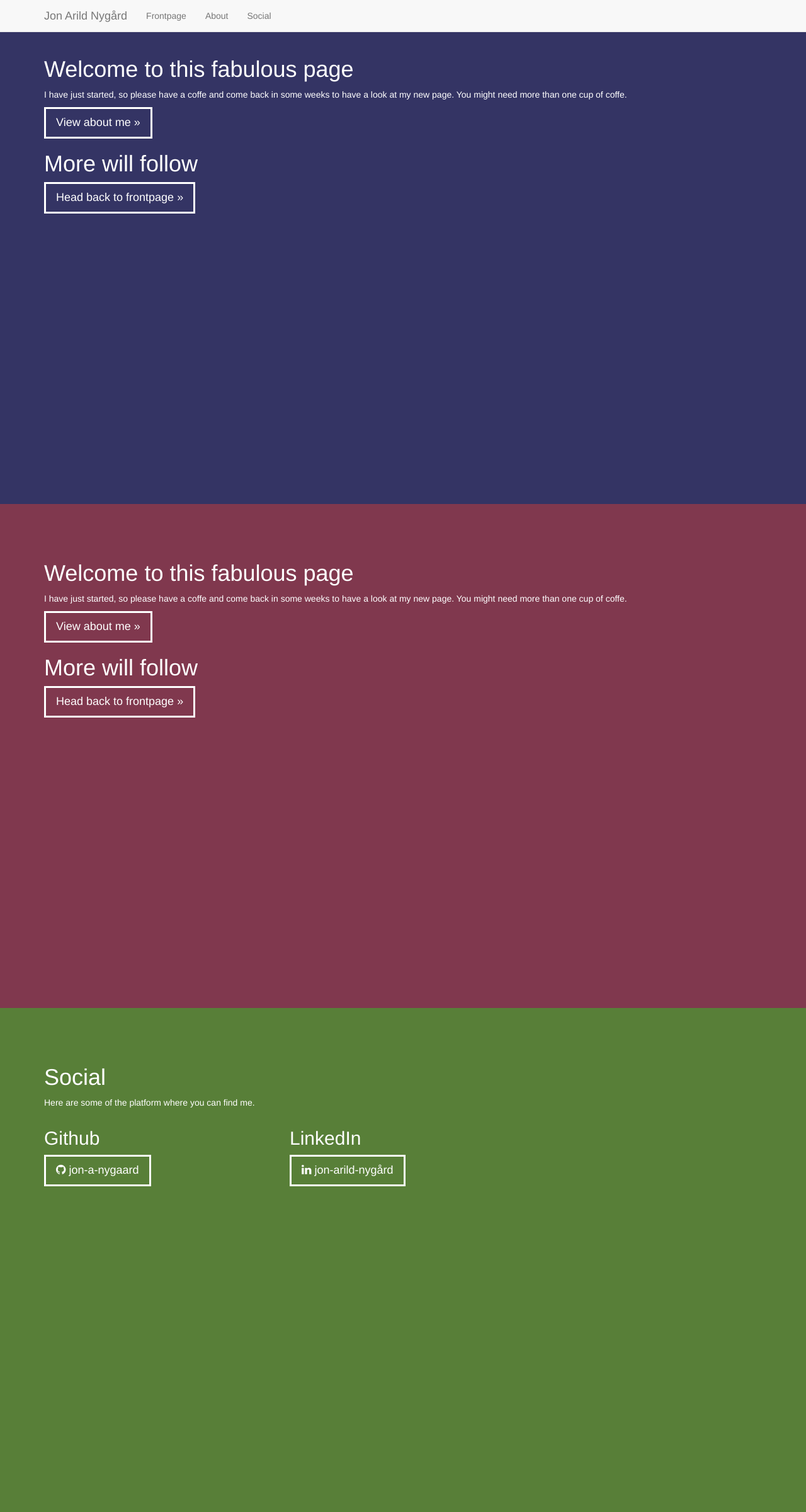
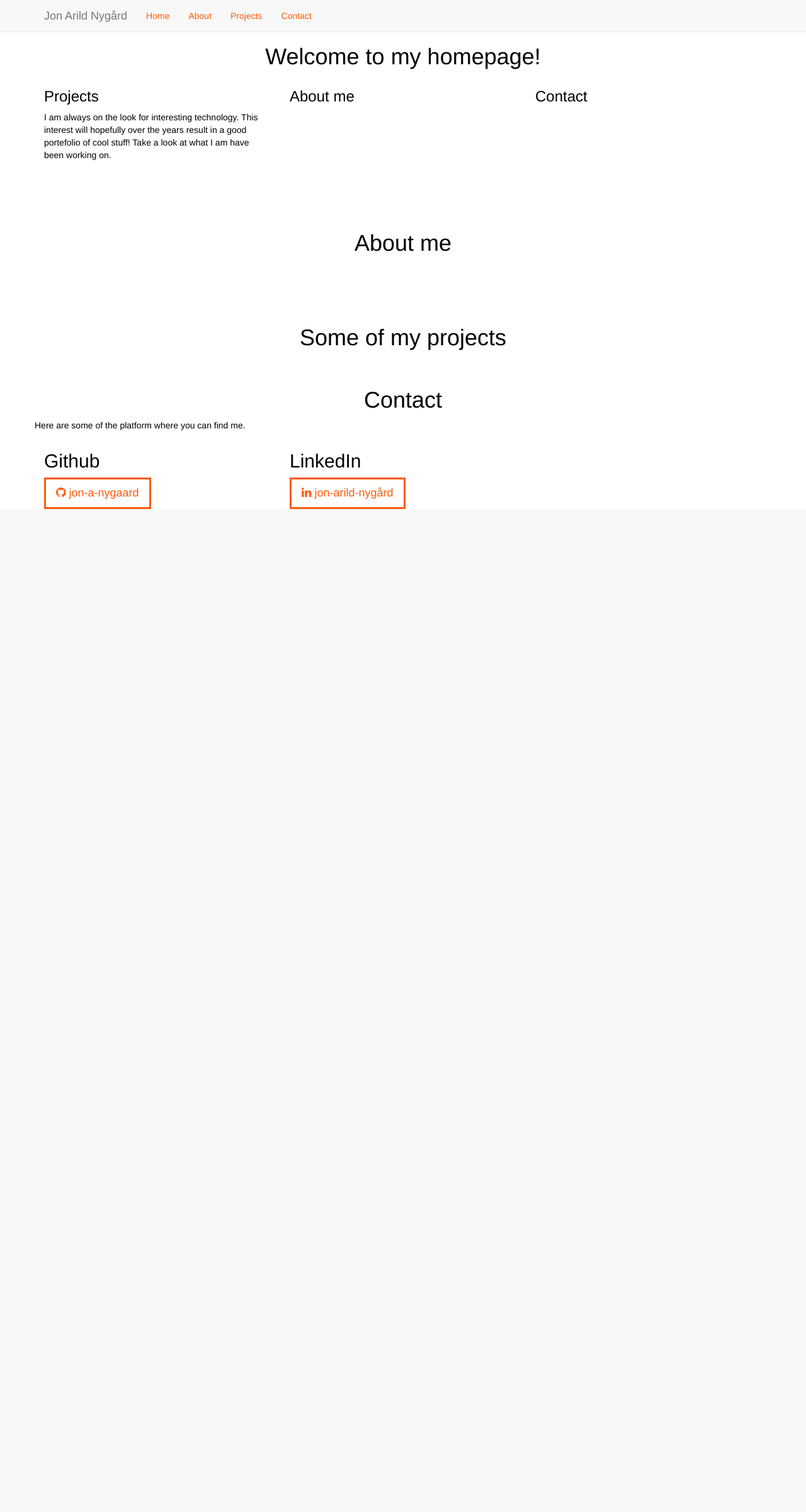
Before and after one commit to jon-a-nygaard/jon-a-nygaard.github.io, a PHP site: page / in a window 1280 px wide. Shown: the whole page at 63% size. After the commit the page ends 808 px from the top, so only its background shows below. Run offline with PHP 8.4, Linux system fonts and the light colour scheme; some libraries are stand-ins or nearby versions.

Commit message:
Change in content and cleaner styling

```diff
--- a/assets/css/theme1.css
+++ b/assets/css/theme1.css
@@ -2,49 +2,42 @@
 * @author: Jon Arild Nygård;
 * @colorscheme: http://colorschemedesigner.com/#3-42PhWhWg0g0;
 */
+body {
+	color: black;
+}
+h1 {
+	text-align: center;
+}
 .page {
-	min-height: 480px;
-	padding-top: 70px;
-	color: white;
+	padding: 50px 0 30px 0;
 }
-#frontpage {
-	background-color: #343464;
+.navbar {
+	color: #FF5A09;
 }
-#about {
-	background-color: #80384E;
-}
-#social {
-	background-color: #587F38;
+.navbar-default .navbar-nav>li>a {
+	color: #FF5A09;
 }
 
 /*
 * Buttons
 */
 .btn-default {
-	color: white;
+	color: #FF5A09;
 	background-color: inherit;
-	border: 3px solid white;
+	border: 3px solid #FF5A09;
 	border-radius: 0;
 }
 .btn-default:hover {
-	background-color: white;
-	border-color: white;
+	background-color: #FF5A09;
+	border-color: #FF5A09;
+	color: white;
 	transition: all .5s ease-in-out;
 }
-#frontpage .btn-default:hover {
-	color: #343464;
-}
-#about .btn-default:hover {
-	color: #80384E;
-}
-#social .btn-default:hover {
-	color: #587F38;
-}
 
-@media screen and (max-width: 767px) {
+/*@media screen and (max-width: 767px) {
 	.page {
 		height: auto !important;
 		padding-top: 50px;
 		padding-bottom: 30px;
 	}
-}
+}*/
--- a/assets/js/script.js
+++ b/assets/js/script.js
@@ -1,24 +1,24 @@
-jQuery(document).ready(function() {
-	setPageHeight();
-	jQuery(window).on('resize', function() {
-		setPageHeight();
-	});
+// jQuery(document).ready(function() {
+// 	setPageHeight();
+// 	jQuery(window).on('resize', function() {
+// 		setPageHeight();
+// 	});
 
-	// Add scrollanimation to button
-	jQuery('a[href*=#]:not([href=#])').click(function() {
-		if (location.pathname.replace(/^\//,'') == this.pathname.replace(/^\//,'') && location.hostname == this.hostname) {
-			var target = jQuery(this.hash);
-			target = target.length ? target : jQuery('[name=' + this.hash.slice(1) +']');
-			if (target.length) {
-				jQuery('html,body').animate({
-				scrollTop: target.offset().top
-				}, 1000);
-				return false;
-			}
-		}
-	});
-});
-function setPageHeight() {
-	height = jQuery(window).height();
-	jQuery(".page").css("height", height);
-}
+// 	// Add scrollanimation to button
+// 	jQuery('a[href*=#]:not([href=#])').click(function() {
+// 		if (location.pathname.replace(/^\//,'') == this.pathname.replace(/^\//,'') && location.hostname == this.hostname) {
+// 			var target = jQuery(this.hash);
+// 			target = target.length ? target : jQuery('[name=' + this.hash.slice(1) +']');
+// 			if (target.length) {
+// 				jQuery('html,body').animate({
+// 				scrollTop: target.offset().top
+// 				}, 1000);
+// 				return false;
+// 			}
+// 		}
+// 	});
+// });
+// function setPageHeight() {
+// 	height = jQuery(window).height();
+// 	jQuery(".page").css("height", height);
+// }
--- a/index.html
+++ b/index.html
@@ -32,50 +32,58 @@
 				</div>
 				<div class="navbar-collapse collapse">
 					<ul class="nav navbar-nav">
-						<li><a href="#frontpage">Frontpage</a></li>
+						<li><a href="#home">Home</a></li>
 						<li><a href="#about">About</a></li>
-						<li><a href="#social">Social</a></li>
+						<li><a href="#projects">Projects</a></li>
+						<li><a href="#contact">Contact</a></li>
 					</ul>
 				</div><!--/.nav-collapse -->
 			</div>
 		</div>
-		<div id="frontpage" class="page">
+		<div id="home" class="page">
 			<div class="container">
 				<div class="section">
-					<h1>Welcome to this fabulous page</h1>
-					<p>I have just started, so please have a coffe and come back in some weeks to have a look at my new page. You might need more than one cup of coffe.</p>
-					<p>
-					<a class="btn btn-lg btn-default" href="#about" role="button">View about me &raquo;</a>
-					</p>
-				</div>
-				<div class="section">
-					<h1>More will follow</h1>
-					<a class="btn btn-lg btn-default" href="#frontpage" role="button">Head back to frontpage &raquo;</a>
+					<div class="row">
+						<div class="col-md-12">
+							<h1>Welcome to my homepage!</h1>
+						</div>
+					</div>
+					<div class="row">
+						<div class="col-md-4">
+							<h3>Projects</h3>
+							<p>I am always on the look for interesting technology. This interest will hopefully over the years result in a good portefolio of cool stuff! Take a look at what I am have been working on.</p>
+						</div>
+						<div class="col-md-4">
+							<h3>About me</h3>
+						</div>
+						<div class="col-md-4">
+							<h3>Contact</h3>
+						</div>
+					</div>
 				</div>
 			</div>
 		</div>
 		<div id="about" class="page">
 			<div class="container">
 				<div class="section">
-					<h1>Welcome to this fabulous page</h1>
-					<p>I have just started, so please have a coffe and come back in some weeks to have a look at my new page. You might need more than one cup of coffe.</p>
-					<p>
-					<a class="btn btn-lg btn-default" href="#about" role="button">View about me &raquo;</a>
-					</p>
-				</div>
-				<div class="section">
-					<h1>More will follow</h1>
-					<a class="btn btn-lg btn-default" href="#frontpage" role="button">Head back to frontpage &raquo;</a>
+					<div class="row">
+						<h1>About me</h1>
+					</div>
 				</div>
 			</div>
 		</div>
-		<div id="social" class="page">
+		<div id="projects" class="page">
 			<div class="container">
 				<div class="row">
-					<div class="col-md-6">
-						<h1>Social</h1>
-						<p>Here are some of the platform where you can find me.</p>
-					</div>
+					<h1>Some of my projects</h1>
+				</div>
+			</div>
+		</div>
+		<div id="contact">
+			<div class="container">
+				<div class="row">
+					<h1>Contact</h1>
+					<p>Here are some of the platform where you can find me.</p>
 				</div>
 				<div class="row">
 					<div class="col-md-4">
```
